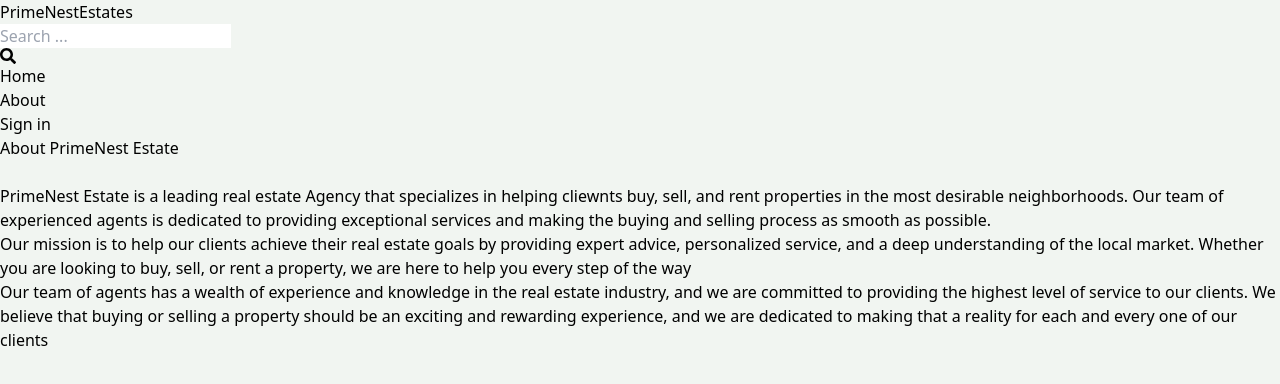
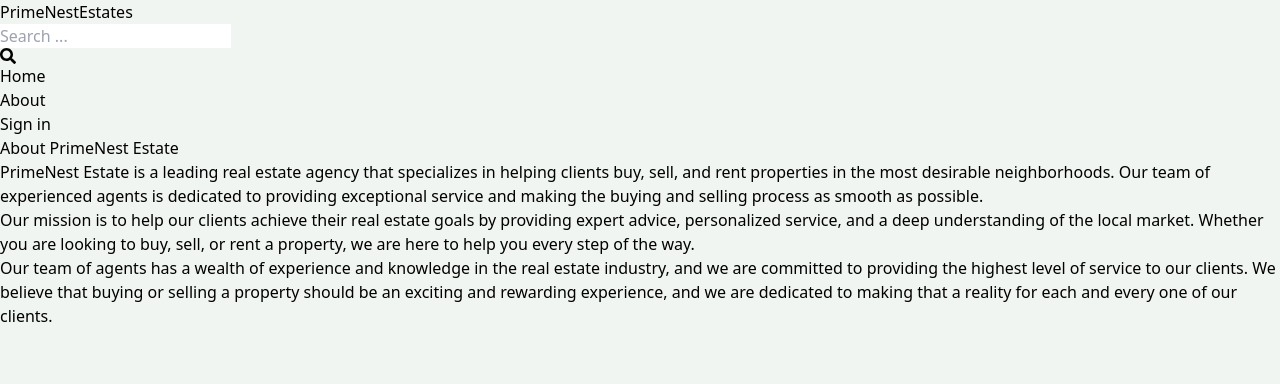
Before and after one commit to DeathwingIN/real-estate-app, a React (Vite) app in the folder client/: page /about in a window 1280 px wide. Shown: the top 384 px of the page. Built offline with nearby package versions, Linux system fonts and the light colour scheme; no server answers.

Commit message:
Update About.jsx

```diff
--- a/client/src/pages/About.jsx
+++ b/client/src/pages/About.jsx
@@ -2,26 +2,13 @@
 
 export default function About() {
   return (
-    <div className='py-20 px-3 max-w-6xl mx-auto'>
-      <h1 className='text-3xl font-bold mb-4b text-slate-800'>About  PrimeNest Estate</h1>
-      <br></br>
-      <p className='mb-4 text-slate-700'>PrimeNest Estate is a leading real estate Agency that specializes in helping cliewnts buy, sell, and
-        rent properties in the most desirable neighborhoods. Our team of experienced agents is dedicated
-         to providing exceptional services and making the
-        buying and selling process as smooth as possible.
+    <div className='py-20 px-4 max-w-6xl mx-auto'>
+      <h1 className='text-3xl font-bold mb-4 text-slate-800'>About PrimeNest Estate</h1>
+      <p className='mb-4 text-slate-700'>PrimeNest Estate is a leading real estate agency that specializes in helping clients buy, sell, and rent properties in the most desirable neighborhoods. Our team of experienced agents is dedicated to providing exceptional service and making the buying and selling process as smooth as possible.</p>
+      <p className='mb-4 text-slate-700'>
+      Our mission is to help our clients achieve their real estate goals by providing expert advice, personalized service, and a deep understanding of the local market. Whether you are looking to buy, sell, or rent a property, we are here to help you every step of the way.
       </p>
-      <p className='text-slate-700 mb-4'>
-      Our mission is to help our clients achieve their real estate goals by providing expert advice, personalized service,
-      and a deep understanding of the local market. Whether you are looking to buy, sell, or rent a property,
-      we are here to help you every step of the way
-      </p>
-
-      <p className='text-slate-700 mb-4'>
-      Our team of agents has a wealth of experience and knowledge in the real estate industry,
-      and we are committed to providing the highest level of service to our clients.
-      We believe that buying or selling a property should be an exciting and rewarding experience,
-       and we are dedicated to making that a reality for each and every one of our clients
-      </p>
+      <p className='mb-4 text-slate-700'>Our team of agents has a wealth of experience and knowledge in the real estate industry, and we are committed to providing the highest level of service to our clients. We believe that buying or selling a property should be an exciting and rewarding experience, and we are dedicated to making that a reality for each and every one of our clients.</p>
     </div>
   )
 }
```
